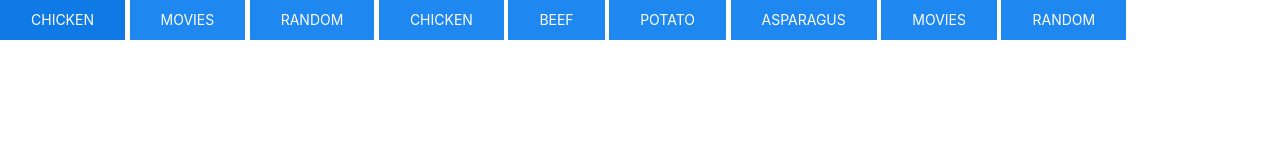
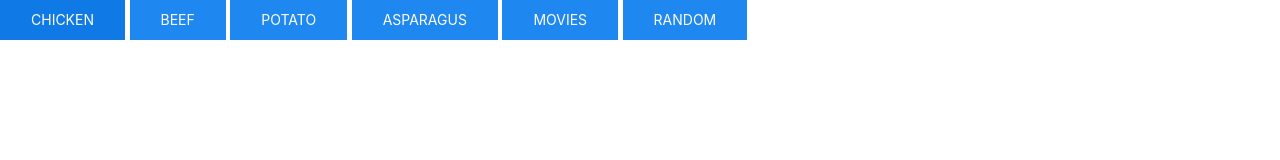
Before and after one commit to chris31roc/Group1Project, a plain HTML site: page index.html in a window 1280 px wide. Drawn offline with nearby package versions, Linux system fonts and the light colour scheme; no server answers.

Commit message:
update html btns

```diff
--- a/index.html
+++ b/index.html
@@ -12,13 +12,6 @@
 </head>
 
 <body>
-
-
-    <button class="uk-button uk-button-primary" class="chickenBtn">Chicken</button>
-
-    <button class="uk-button uk-button-primary" class="moviesBtn">Movies</button>
-
-    <button class="uk-button uk-button-primary" class="randomBtn">Random</button>
 
 
 
--- a/script.js
+++ b/script.js
@@ -7,9 +7,8 @@ var protein;
 var vegetable;
 
 //create a get recipe function
-$("#uk-button").on("click", function (event) {
+$(".uk-button").on("click", function (event) {
     event.preventDefault();
-
     var protein = $(this).attr("id");
     console.log(protein);
 
@@ -317,7 +316,7 @@ $("#uk-button").on("click", function (event) {
 
 function getMovie() {
 
-    var movie = ["Titanic","Inception","The + Departed","Catch+Me+If+You+Can","Gangs+Of+New+York","The+Aviator","Django+Unchained","Revolutionary+Road","The+Wolf+of+Wall+Street","This+Boy's+Life","Shutter+Island","The+Beach","Romeo+Juliet","What's+Eating+Gilbert+Grape","The+Revenant","Celebrity","The+Great+Gatsby","The+Quick+and+the+Dead","Blood+Diamond","The+Basketball+Diaries"]  ;
+    var movie = ["Titanic", "Inception", "The + Departed", "Catch+Me+If+You+Can", "Gangs+Of+New+York", "The+Aviator", "Django+Unchained", "Revolutionary+Road", "The+Wolf+of+Wall+Street", "This+Boy's+Life", "Shutter+Island", "The+Beach", "Romeo+Juliet", "What's+Eating+Gilbert+Grape", "The+Revenant", "Celebrity", "The+Great+Gatsby", "The+Quick+and+the+Dead", "Blood+Diamond", "The+Basketball+Diaries"];
     var randomMovie = Math.floor(Math.random() * movie.length);
     var queryURL = "https://www.omdbapi.com/?t=" + randomMovie + "&apikey=3e0d88fc";
 
```
